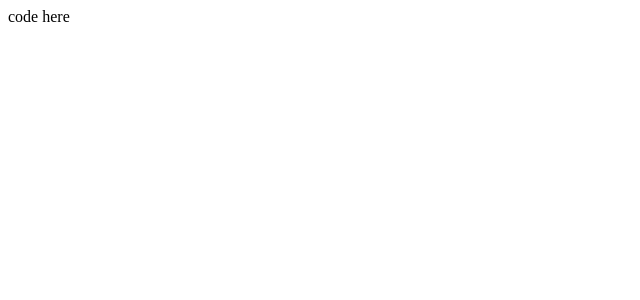
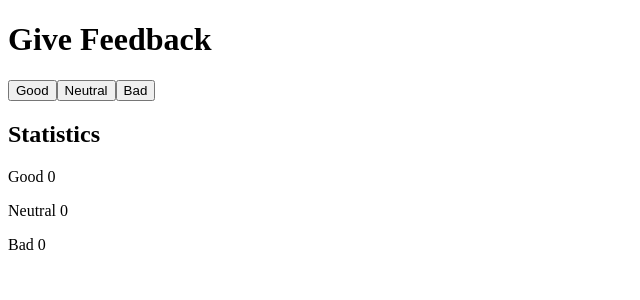
Before and after one commit to lucitemple/fullstack-open, a React (Create React App) app in the folder part1/unicafe/: page / in a window 1280 px wide. Shown: the top 300 px of the page, without its empty margins (0-640 px from the left). Built offline with nearby package versions, Linux system fonts and the light colour scheme.

Commit message:
Completed 1.6 unicafe step 1

```diff
--- a/part1/unicafe/src/App.js
+++ b/part1/unicafe/src/App.js
@@ -1,4 +1,12 @@
 import React, { useState } from "react";
+
+const Button = (props) => (
+  <button onClick={props.handleClick} >{props.text}</button>
+);
+
+const Statistics = (props) => (
+    <p>{props.text} {props.statistics}</p>
+  )
 
 const App = () => {
   // save clicks of each button to its own state
@@ -6,7 +14,18 @@ const App = () => {
   const [neutral, setNeutral] = useState(0);
   const [bad, setBad] = useState(0);
 
-  return <div>code here</div>;
+  return (
+    <div>
+      <h1>Give Feedback</h1>
+      <Button handleClick={() => setGood(good + 1)} text="Good" />
+      <Button handleClick={() => setNeutral(neutral + 1)} text="Neutral" />
+      <Button handleClick={() => setBad(bad + 1)} text="Bad" />
+      <h2>Statistics</h2>
+      <Statistics text="Good" statistics={good} />
+      <Statistics text="Neutral" statistics={neutral} />
+      <Statistics text="Bad" statistics={bad} />
+    </div>
+  );
 };
 
 export default App;
```
